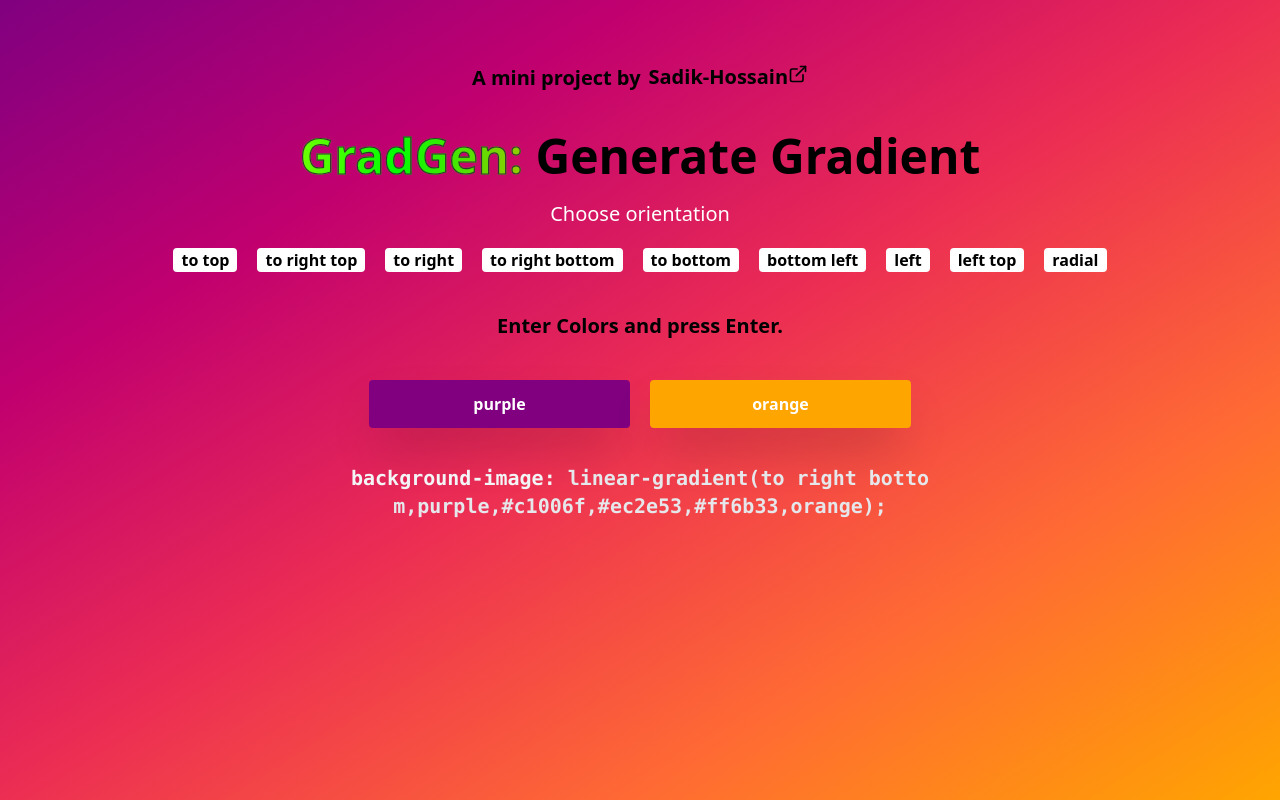
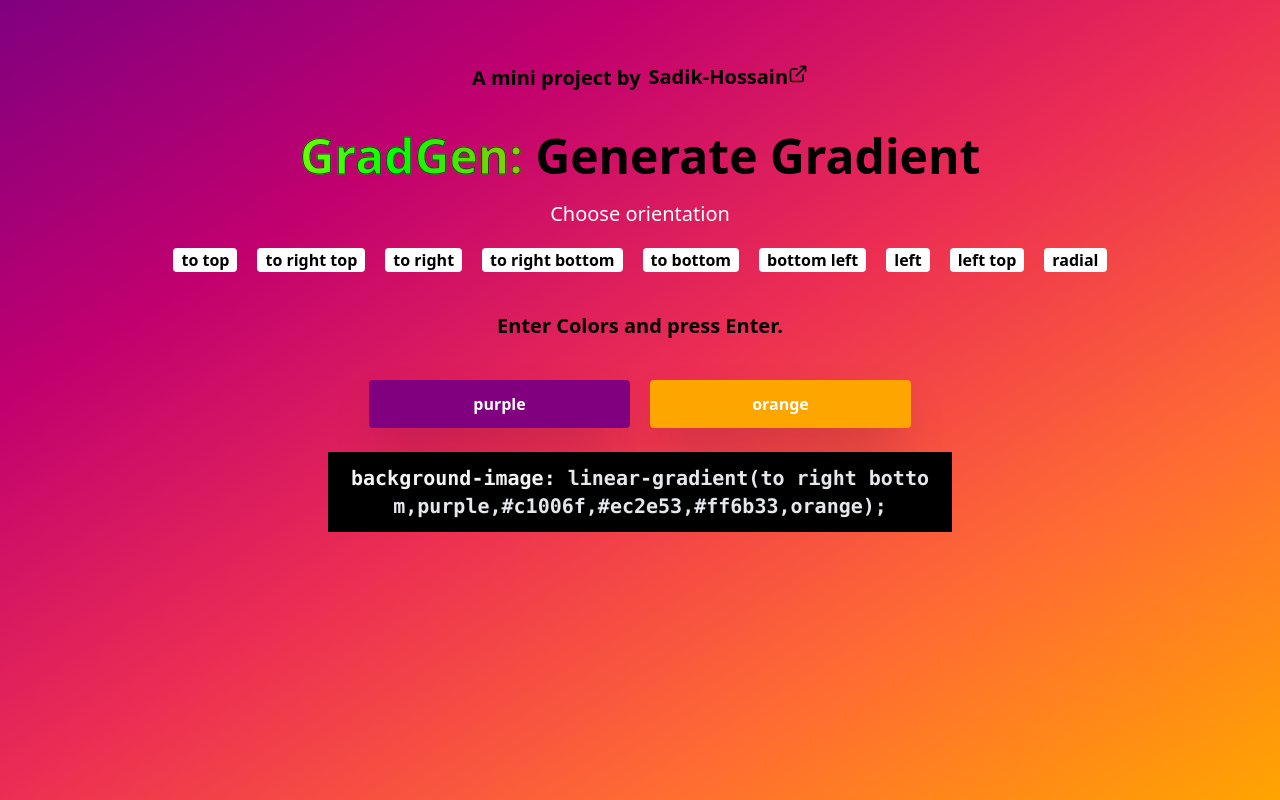
Before and after one commit to Sadik-Hossain/gradgen, a React (Vite) app: page / in a window 1280 px wide. Built offline with nearby package versions, Linux system fonts and the light colour scheme.

Commit message:
invertion added

```diff
--- a/src/App.jsx
+++ b/src/App.jsx
@@ -222,7 +222,7 @@ function App() {
             {error ? (
               ""
             ) : (
-              <p className="p-3 text-gray-200 font-mono text-base md:text-xl text-center font-semibold">
+              <p className="p-3 text-gray-200 font-mono text-base md:text-xl text-center font-semibold bg-black">
                 <span className="text-gray-100">background-image: </span>
                 {cssCode}
               </p>
--- a/src/Gradgen.jsx
+++ /dev/null
@@ -1,18 +0,0 @@
-import { useState, useEffect, useRef } from "react";
-import chroma from "chroma-js";
-
-const Gradgen = () => {
-  const [color1, setColor1] = useState("#FF6347");
-  const [color2, setColor2] = useState("#0000FF");
-
-  return (
-    <div
-      className="flex items-center bg-gray-900 justify-center md:fixed h-screen inset-0 px-10"
-      // style={ulStyle}
-    >
-      <h1>Hello </h1>
-    </div>
-  );
-};
-
-export default Gradgen;
```
